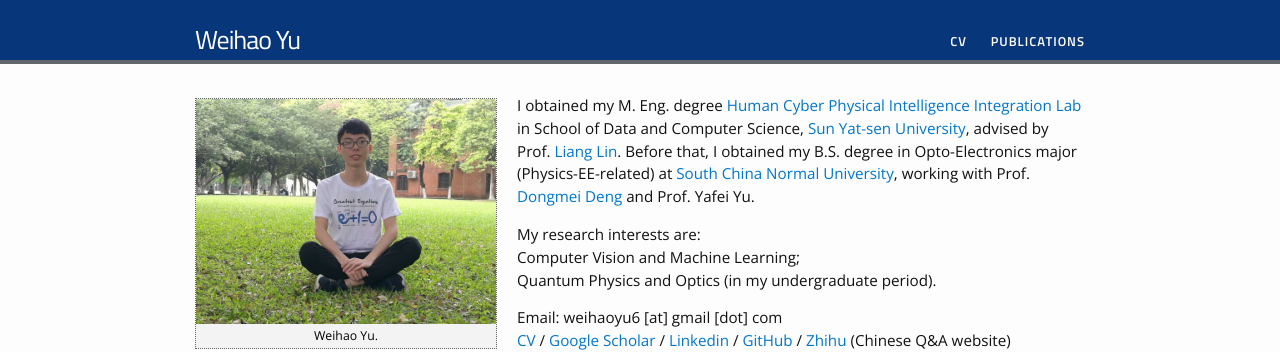
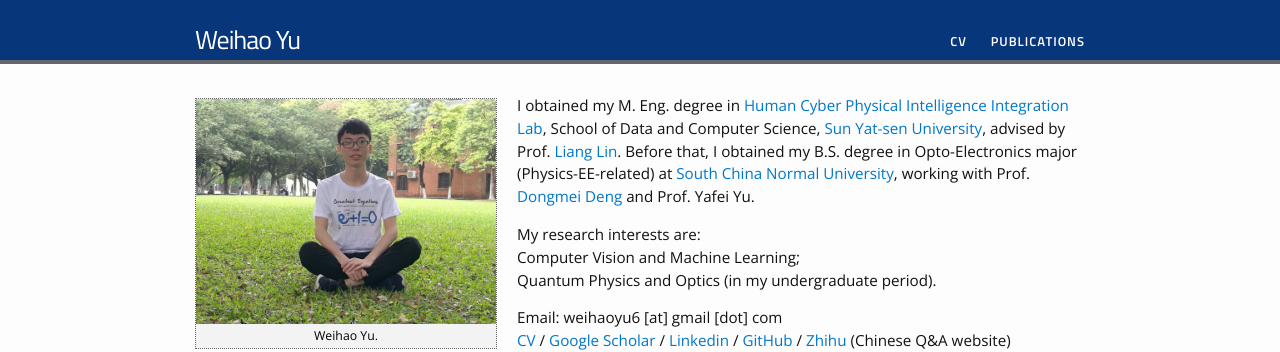
Before and after one commit to yuweihao/yuweihao.github.io, a Jekyll site: the page built from index.html, in a window 1280 px wide. Shown: the top 352 px of the page. Built offline with Jekyll 4.4.1, drawn with Linux system fonts in a browser that asks for light colours.

```diff
--- a/index.html
+++ b/index.html
@@ -14,8 +14,8 @@ layout: default
 
 
 <p>
-I obtained my M. Eng. degree
-<a href="http://www.sysu-hcp.net/" target="_blank" rel="external">Human Cyber Physical Intelligence Integration Lab</a> in
+I obtained my M. Eng. degree in
+<a href="http://www.sysu-hcp.net/" target="_blank" rel="external">Human Cyber Physical Intelligence Integration Lab</a>,
 School of Data and Computer Science,
 <a href="http://www.sysu.edu.cn/" target="_blank" rel="external"> Sun Yat-sen University</a>,
 advised by Prof. <a href="http://www.linliang.net/" target="_blank" rel="external">Liang Lin</a>.
```
